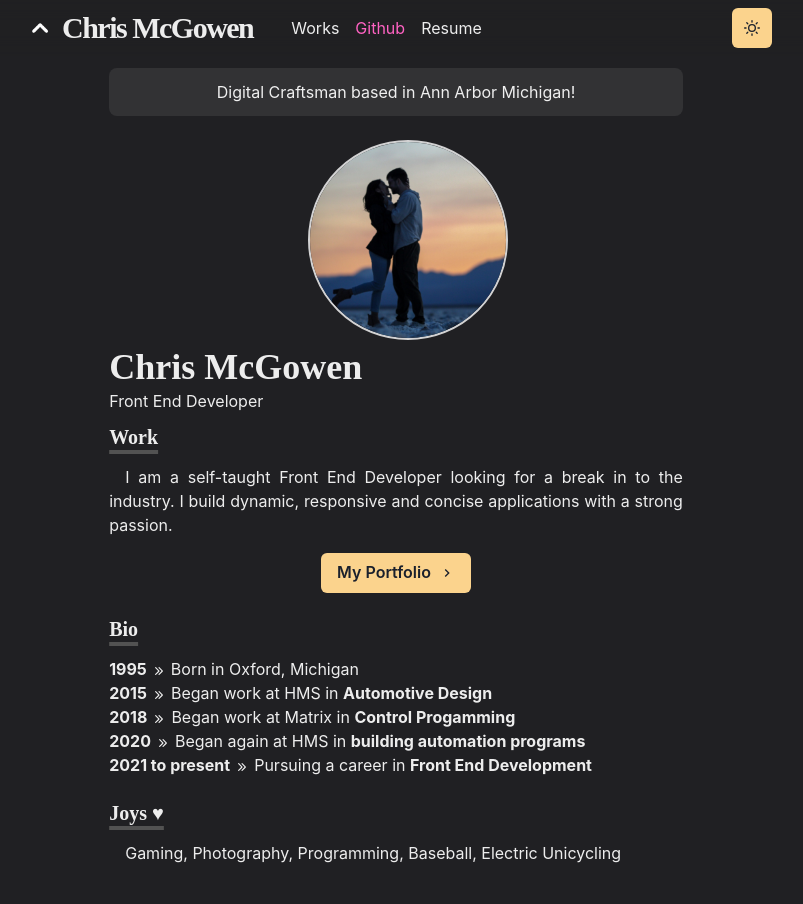
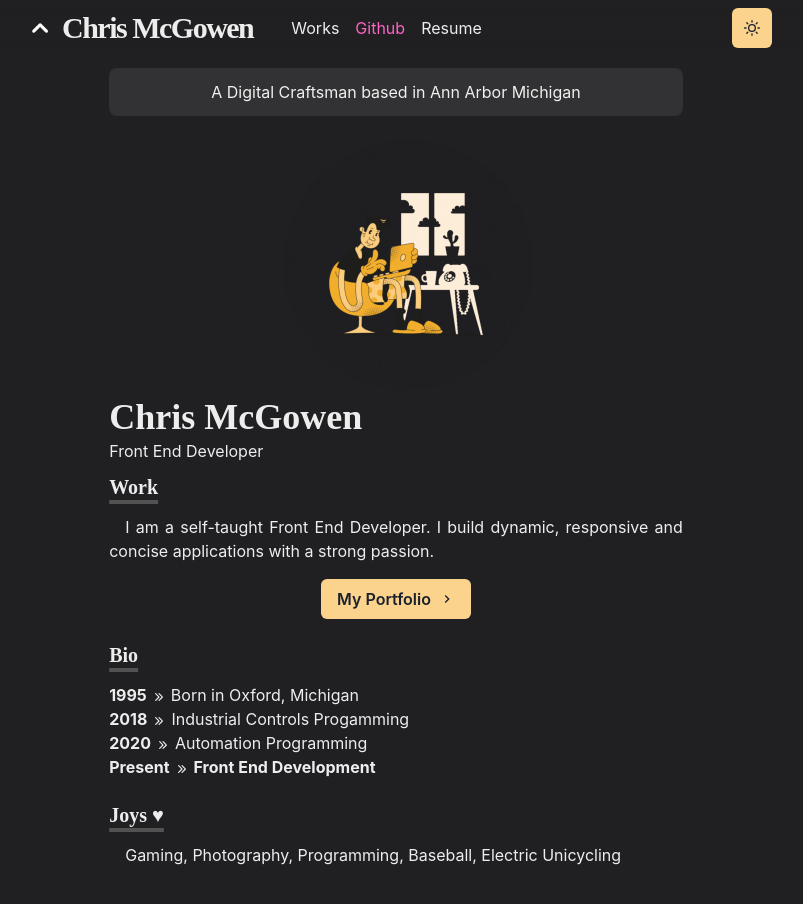
Before and after one commit to Qolors/portfolio, a Next.js app: page / in a window 1280 px wide. Shown: the top 904 px of the page, without its empty margins (244-1047 px from the left). Built offline with nearby package versions, Linux system fonts and the light colour scheme.

Commit message:
Cleaned Code - more short and sweet

```diff
--- a/pages/index.js
+++ b/pages/index.js
@@ -12,7 +12,7 @@ const Page = () => {
         <Layout>
             <Container>
                 <Box borderRadius="lg" bg={useColorModeValue('whiteAlpha.500', 'whiteAlpha.200')} p={3} mt={3} mb={6} align='center'>
-                    Digital Craftsman based in Ann Arbor Michigan!
+                    A Digital Craftsman based in Ann Arbor Michigan
                 </Box>
                 <Box
                     flexShrink={0}
@@ -20,7 +20,7 @@ const Page = () => {
                     ml={{ md: 6 }}
                     align="center"
                 >
-                    <Image borderColor="whiteAlpha.800" borderWidth={2} borderStyle="solid" maxWidth="200px" display="inline-block" borderRadius="full" src="/images/profile.jpg" alt="Profile Image" />
+                    <Image borderColor="whiteAlpha.800" maxWidth="250px" display="inline-block" borderRadius="full" src={useColorModeValue("./images/lightgif.gif", "./images/darkgif.gif")} alt="Profile Image" />
                 </Box>
                 <Box display ={{md:'flex'}}>
                     <Box flexGrow={1}>
@@ -34,7 +34,7 @@ const Page = () => {
                     <Heading as="h3" variant="section-title">
                         Work
                     </Heading>
-                    <Paragraph>I am a self-taught Front End Developer looking for a break in to the industry.
+                    <Paragraph>I am a self-taught Front End Developer.
                         I build dynamic, responsive and concise applications with a strong passion.
                     </Paragraph>
                     <Box align='center' my={4}>
@@ -54,20 +54,16 @@ const Page = () => {
                         Born in Oxford, Michigan
                     </BioSection>
                     <BioSection>
-                        <BioYear>2015<ArrowRightIcon ml={2} w=".5em" h=".5em" /></BioYear>
-                        Began work at HMS in <strong>Automotive Design</strong>
-                    </BioSection>
-                    <BioSection>
                         <BioYear>2018<ArrowRightIcon ml={2} w=".5em" h=".5em" /></BioYear>
-                        Began work at Matrix in <strong>Control Progamming</strong>
+                        Industrial Controls Progamming
                     </BioSection>
                     <BioSection>
                         <BioYear>2020<ArrowRightIcon ml={2} w=".5em" h=".5em" /></BioYear>
-                        Began again at HMS in <strong>building automation programs</strong>
+                        Automation Programming
                     </BioSection>
                     <BioSection>
-                        <BioYear>2021 to present<ArrowRightIcon ml={2} w=".5em" h=".5em" /></BioYear>
-                        Pursuing a career in <strong>Front End Development</strong>
+                        <BioYear>Present<ArrowRightIcon ml={2} w=".5em" h=".5em" /></BioYear>
+                        <strong>Front End Development</strong>
                     </BioSection>
                 </Section>
                 <Section delay={0.3}>
--- a/pages/works/social.js
+++ b/pages/works/social.js
@@ -11,8 +11,9 @@ const Work = () => {
                     Social Connect <Badge>2022</Badge>
                 </Title>
                 <P>
-                    A Social Connect Platform. The entire was project was built by me
-                    (excluding the music..) - Videography - Editing - Web Design.
+                    A Social Connect Platform. This was a passion project, with the entirity built by me
+                    excluding the music. <br />
+                    Videography - Editing - Web Design
                 </P>
                 <List ml={4} my={4}>
                     <ListItem>
```
Also changed, not shown: pages/works.js (+7 -7 lines), pages/works/sharethought.js (+13 -3 lines), public/images/darkgif.gif (added), public/images/lightgif.gif (added).
